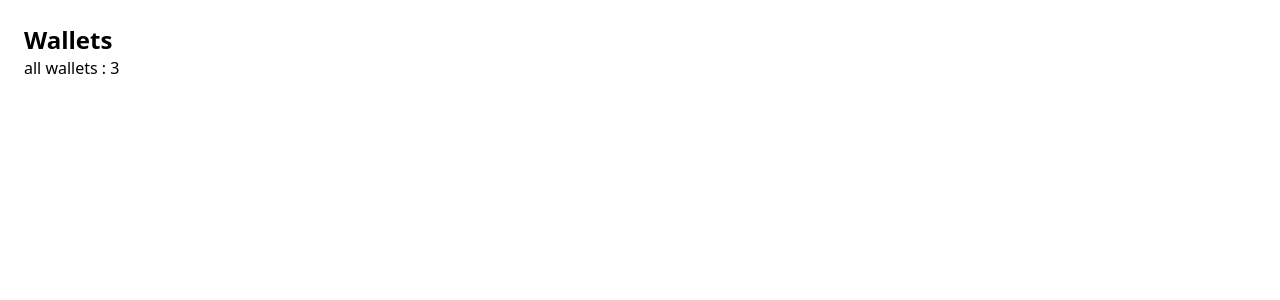
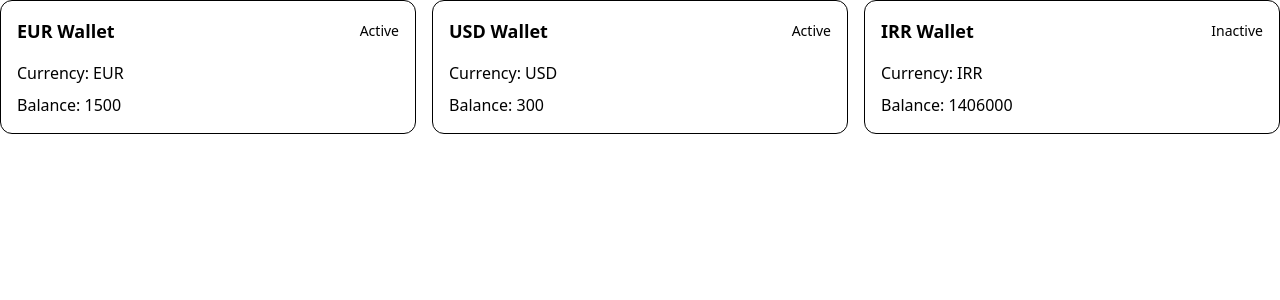
Before and after one commit to mobina76/wallet-management, an Angular app: page / in a window 1280 px wide. Shown: the top 300 px of the page. Built offline with nearby package versions, Linux system fonts and the light colour scheme.

Commit message:
show wallet cards

```diff
--- a/src/app/wallet/services/wallet-api.ts
+++ b/src/app/wallet/services/wallet-api.ts
@@ -28,6 +28,7 @@ export class WalletApi{
    ];
    return of(wallets).pipe(
      delay(800)
-   )
+   );
+
   }
 }
--- a/src/app/wallet/wallet.html
+++ b/src/app/wallet/wallet.html
@@ -1,8 +1,29 @@
-<div class="p-6">
-  <h1 class="text-2xl font-semibold">Wallets</h1>
-  @if (walletStore.state().isLoading){
-    <p>Loading ..</p>
-  } @else {
-    <p>all wallets : {{walletStore.state().wallets.length}} </p>
-  }
+<div class="grid gap-4 md:grid-cols-2 lg:grid-cols-3">
+<!--  <h3 class="text-2xl font-semibold">Wallets</h3>-->
+    @for (wallet of walletStore.state().wallets; track wallet.id) {
+        <div class="rounded-xl border p-4">
+          <div class="flex items-center justify-between">
+            <h2 class="text-lg font-semibold">
+              {{ wallet.name }}
+            </h2>
+
+            <span class="text-sm">
+        {{ wallet.isActive ? 'Active' : 'Inactive' }}
+      </span>
+          </div>
+
+          <div class="mt-4 space-y-2">
+            <p>
+              Currency:
+              <span class="font-medium">{{ wallet.currency }}</span>
+            </p>
+
+            <p>
+              Balance:
+              <span class="font-medium">{{ wallet.balance }}</span>
+            </p>
+          </div>
+        </div>
+      }
+
 </div>
```
